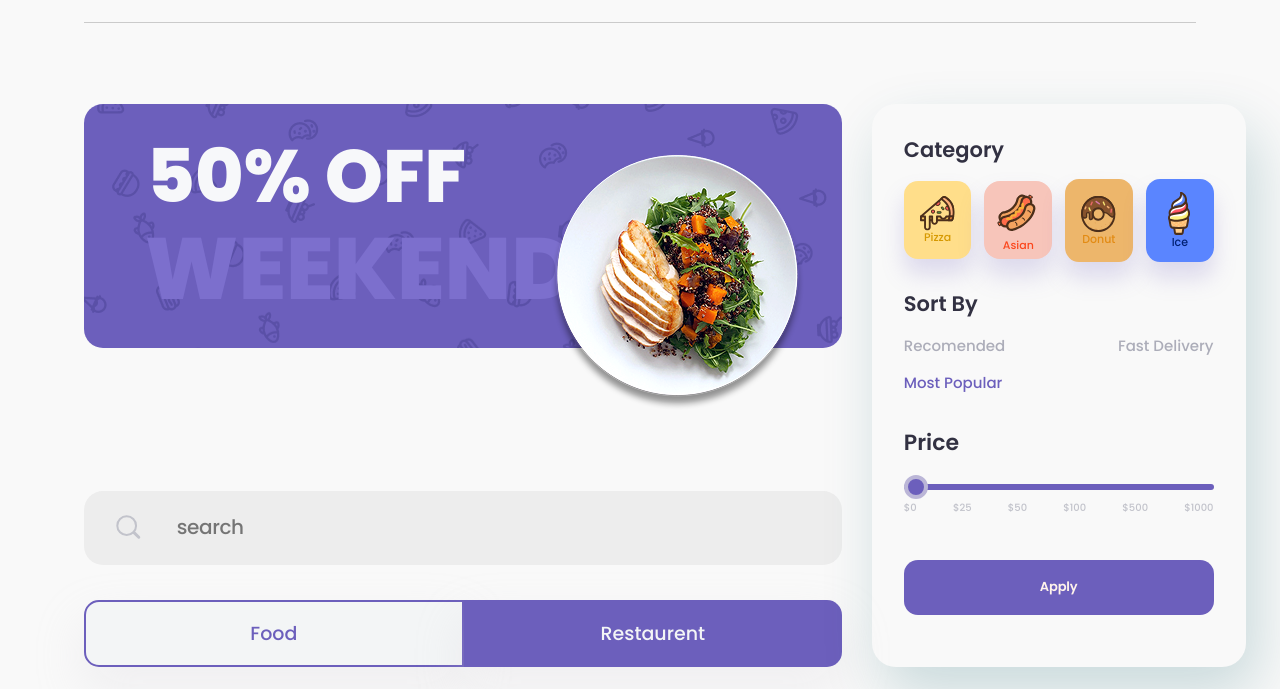
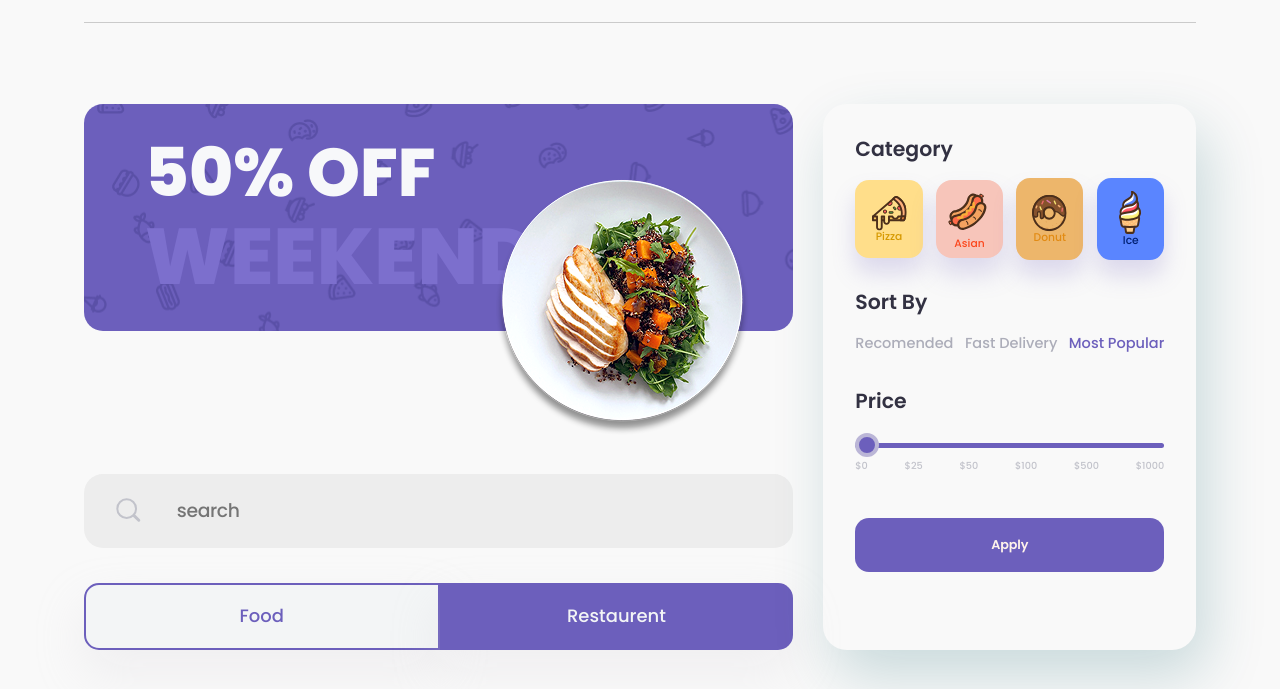
Before and after one commit to Mestniy183/Eatly, a plain HTML site: page menu.html in a window 1280 px wide. Shown: the part 111-800 px from the top of the page. Drawn offline with Linux system fonts and the light colour scheme.

Commit message:
адаптив страницы меню

```diff
--- a/css-menu/blocks/faq.css
+++ b/css-menu/blocks/faq.css
@@ -73,3 +73,8 @@ transform: translate(-50%, -50%);
     color: #555;
     max-width: 80%;
 }
+
+.faq__item[open] .faq__icon::after {
+    transform: translate(-50%, -50%) rotate(90deg);
+    opacity: 0;
+}
--- a/css-menu/blocks/hero.css
+++ b/css-menu/blocks/hero.css
@@ -10,37 +10,37 @@
     gap: 30px;
 }
 
-.hero__left {}
+.hero__left {
+    max-width: 758px;
+}
 
 .hero__discount {
     margin-bottom: 143px;
-    padding: 30px 374px 29px 61px;
+    padding: 30px 61px 29px 61px;
     border-radius: 19px;
     position: relative;
-    width: 758px;
+
     background-color: #6c5fbc;
-    ;
     background-image: url(../../img-menu/hero/bg-hero.png);
 }
 
 .hero__left-title {
     font-weight: 800;
-    font-size: 74px;
-    text-align: center;
+    font-size: clamp(30px, 14.51px + 4.13vw, 74px);
+    text-align: left;
     color: #f7f8fa;
 }
 
 .hero__left-title--purple {
     font-weight: 800;
-    font-size: 87px;
-    text-align: center;
+    font-size: clamp(35px, 16.69px + 4.88vw, 87px);
     color: #7c6fcd;
 }
 
 .hero__img {
     position: absolute;
-    top: 50px;
-    right: 37px;
+    top: clamp(50px, 39.44px + 2.82vw, 80px);
+    right: clamp(37px, 34.54px + 0.66vw, 44px);
 }
 
 .hero__search {
@@ -63,7 +63,7 @@ padding: 20px 28px;
     outline: none;
     background: transparent;
     font-weight: 500;
-    font-size: 20px;
+    font-size: clamp(12px, 9.18px + 0.75vw, 20px);
     line-height: 117%;
     letter-spacing: -0.02em;
     color: #aaabba;
@@ -75,7 +75,7 @@ padding: 20px 28px;
 
 .hero__left-btn {
     font-weight: 500;
-    font-size: 19px;
+    font-size: clamp(12px, 9.54px + 0.66vw, 19px);
     text-align: center;
     box-shadow: 0 22px 48px 0 rgba(211, 209, 216, 0.25);
     padding: 21px 30px;
@@ -105,7 +105,7 @@ padding: 20px 28px;
 
 .hero__category-title {
     font-weight: 600;
-    font-size: 21px;
+    font-size: clamp(17px, 15.59px + 0.38vw, 21px);
     line-height: 135%;
     color: #323142;
     margin-bottom: 17px;
@@ -180,7 +180,7 @@ padding: 20px 28px;
 
 .hero__category-caption {
     font-weight: 500;
-    font-size: 11px;
+    font-size: clamp(9px, 8.30px + 0.19vw, 11px);
     text-align: center;
     color: inherit;
 }
@@ -191,7 +191,7 @@ padding: 20px 28px;
 
 .hero__sort-title {
     font-weight: 600;
-    font-size: 21px;
+    font-size: clamp(17px, 15.59px + 0.38vw, 21px);
     line-height: 135%;
     color: #323142;
     margin-bottom: 13px;
@@ -206,7 +206,7 @@ padding: 20px 28px;
 
 .hero__sort-text {
     font-weight: 500;
-    font-size: 15px;
+    font-size: clamp(12px, 10.94px + 0.28vw, 15px);
     line-height: 187%;
     color: #acadb9;
 }
@@ -222,7 +222,7 @@ padding: 20px 28px;
 
 .hero__price-title {
     font-weight: 600;
-    font-size: 22px;
+    font-size: clamp(17px, 15.59px + 0.38vw, 21px);
     line-height: 135%;
     color: #323142;
     margin-bottom: 18px;
@@ -266,7 +266,7 @@ padding: 20px 28px;
 
 .hero__price-item {
     font-weight: 500;
-    font-size: 10px;
+    font-size: clamp(8px, 7.30px + 0.19vw, 10px);
     line-height: 281%;
     color: #c2c3cb;
 }
@@ -275,8 +275,17 @@ padding: 20px 28px;
     border-radius: 14px;
     background: #6c5fbc;
     font-weight: 600;
-    font-size: 13px;
+    font-size: clamp(11px, 10.30px + 0.19vw, 13px);
     letter-spacing: -0.01em;
     color: #fff3eb;
     padding: 20px 136px;
 }
+
+@media(max-width: 1200px) {
+    .hero__wrapper {
+        gap: 80px;
+    }
+    .hero__discount {
+        margin-bottom: clamp(102px, -103.00px + 17.08vw, 143px);
+    }
+}
--- a/js/script.js
+++ /dev/null
@@ -1,4 +0,0 @@
- const plus = document.querySelectorAll("faq__icon");
- plus.addEventListener('click', () => {
-    plus.
- })
--- a/menu.html
+++ b/menu.html
@@ -64,9 +64,11 @@
                                 50% OFF
                                 <span class="hero__left-title--purple">WEEKEND</span>
                             </h2>
-                            <img class="hero__img" src="img-menu/hero/food-hero.png" alt="food">
+                            <picture>
+                                <source media="(max-width: 1200px)" srcset="img-menu/hero/food-hero-tablet.png">
+                                 <img class="hero__img" src="img-menu/hero/food-hero.png" alt="food">
+                            </picture>
                         </div>
-
                         <div class="hero__search">
 
                             <div class="hero__search-wrapper">
```
Also changed, not shown: img-menu/hero/food-hero-tablet.png (added).
